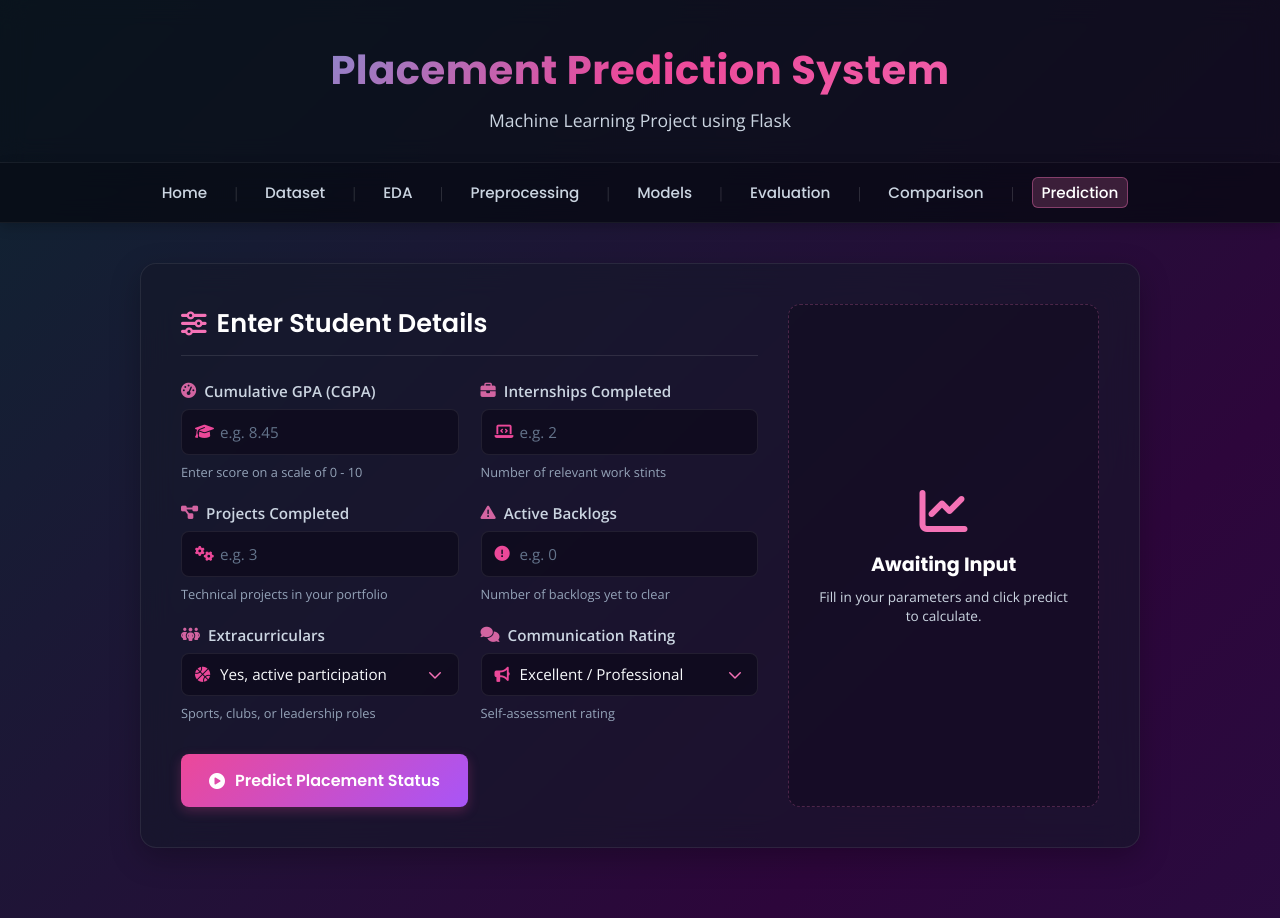
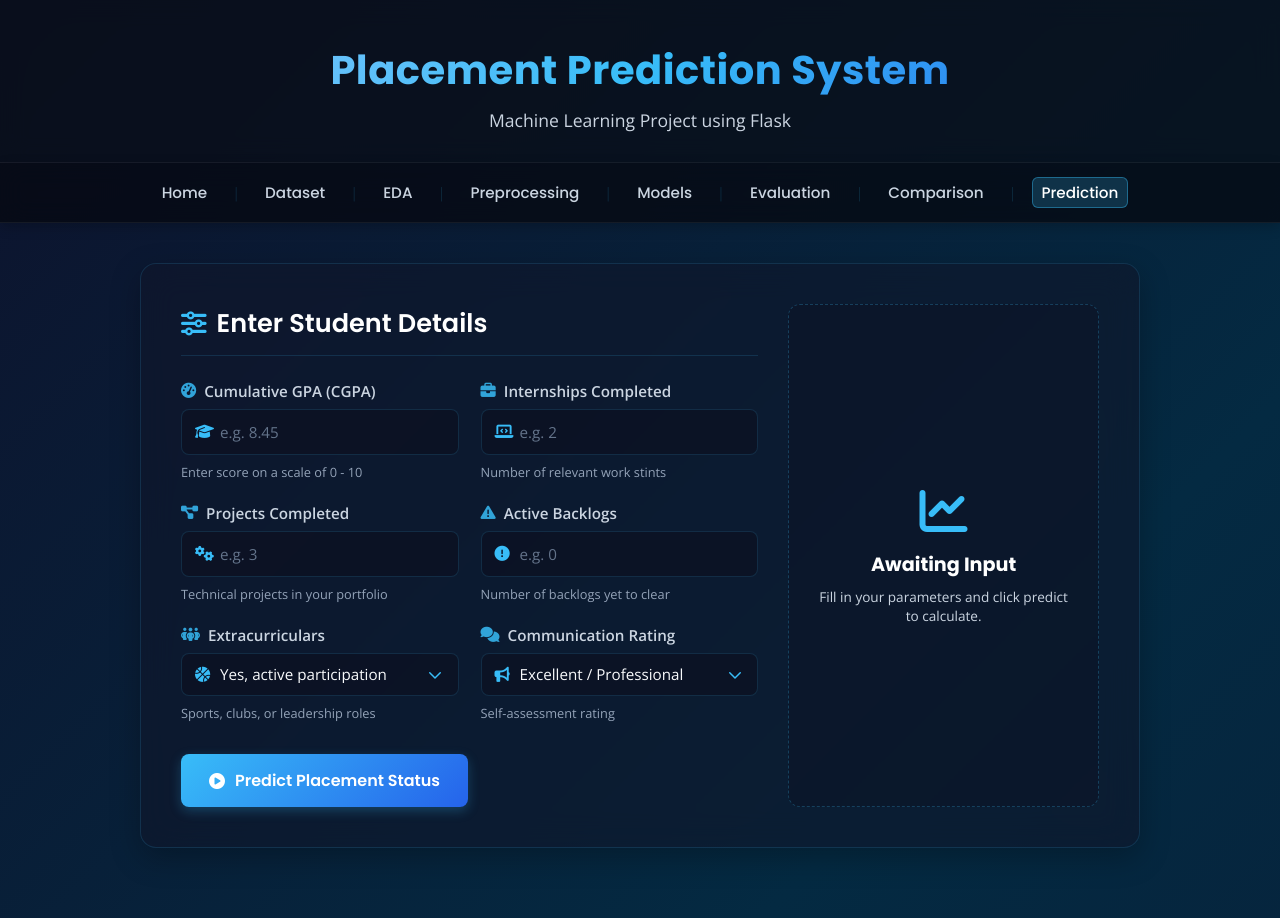
Before and after one commit to sreecharan-06/placement-prediction-system, a Flask app: page /prediction in a window 1280 px wide. Run offline with Flask 3, Linux system fonts and the light colour scheme.

Commit message:
Update accents to electric blue and expand background gradient colors

```diff
--- a/app/static/css/styles.css
+++ b/app/static/css/styles.css
@@ -1,19 +1,19 @@
 /* ==========================================
-   PLACEMENT PREDICTION SYSTEM - ANIMATED AURORA MULTI-COLOR THEME
+   PLACEMENT PREDICTION SYSTEM - ANIMATED OCEAN CYBER THEME
    ========================================== */
 
 :root {
     --header-bg: rgba(9, 13, 22, 0.7);
     --navbar-bg: rgba(6, 9, 16, 0.75);
 
-    --card-bg: rgba(20, 24, 40, 0.6);
+    --card-bg: rgba(15, 23, 42, 0.6);
     --text-dark: #f8fafc;
-    --text-muted: #cbd5e1;
-    --border-color: rgba(255, 255, 255, 0.08);
+    --text-muted: #93c5fd;
+    --border-color: rgba(56, 189, 248, 0.15);
     --focus-color: #38bdf8;
 
-    --primary: #f472b6;
-    --primary-hover: #ec4899;
+    --primary: #38bdf8;
+    --primary-hover: #0ea5e9;
     --success: #34d399;
     --danger: #f87171;
 
@@ -31,8 +31,8 @@
 body {
     font-family: var(--font-body);
     color: var(--text-dark);
-    /* Animated multi-color shifting background */
-    background: linear-gradient(-45deg, #1e1b4b, #2d063b, #042f2e, #0f172a, #311042);
+    /* Animated multi-color shifting background with deep ocean blues and teals */
+    background: linear-gradient(-45deg, #0b1530, #042a42, #100b26, #073a5a, #00122e);
     background-size: 400% 400%;
     animation: gradientShift 20s ease infinite;
     min-height: 100vh;
@@ -57,7 +57,7 @@ body {
     font-weight: 700;
     letter-spacing: 0.5px;
     margin-bottom: 8px;
-    background: linear-gradient(135deg, #38bdf8 0%, #ec4899 50%, #f472b6 100%);
+    background: linear-gradient(135deg, #93c5fd 0%, #38bdf8 50%, #2563eb 100%);
     -webkit-background-clip: text;
     -webkit-text-fill-color: transparent;
 }
@@ -105,12 +105,12 @@ body {
 
 .nav-link.active {
     color: #ffffff;
-    background-color: rgba(244, 114, 182, 0.2);
-    box-shadow: inset 0 0 0 1px rgba(244, 114, 182, 0.4);
+    background-color: rgba(56, 189, 248, 0.2);
+    box-shadow: inset 0 0 0 1px rgba(56, 189, 248, 0.4);
 }
 
 .divider {
-    color: rgba(255, 255, 255, 0.15);
+    color: rgba(56, 189, 248, 0.15);
     user-select: none;
     font-size: 0.9rem;
 }
@@ -149,7 +149,7 @@ body {
     font-weight: 600;
     margin-bottom: 25px;
     color: #ffffff;
-    border-bottom: 1px solid rgba(255, 255, 255, 0.1);
+    border-bottom: 1px solid rgba(56, 189, 248, 0.15);
     padding-bottom: 12px;
     display: flex;
     align-items: center;
@@ -206,7 +206,7 @@ body {
 .input-icon {
     position: absolute;
     left: 14px;
-    color: #ec4899;
+    color: #38bdf8;
     font-size: 0.95rem;
     pointer-events: none;
 }
@@ -218,7 +218,7 @@ body {
     border-radius: 8px;
     font-size: 0.95rem;
     font-family: var(--font-body);
-    background-color: rgba(13, 9, 26, 0.7);
+    background-color: rgba(13, 18, 33, 0.7);
     color: #f8fafc;
     outline: none;
     transition: all 0.25s ease;
@@ -251,7 +251,7 @@ select.form-control {
 
 /* Button styles */
 .btn-primary {
-    background: linear-gradient(135deg, #ec4899 0%, #a855f7 100%);
+    background: linear-gradient(135deg, #38bdf8 0%, #2563eb 100%);
     color: #ffffff;
     border: none;
     border-radius: 8px;
@@ -267,7 +267,7 @@ select.form-control {
     gap: 10px;
     margin-top: 10px;
     width: 100%;
-    box-shadow: 0 4px 12px rgba(236, 72, 153, 0.25);
+    box-shadow: 0 4px 12px rgba(56, 189, 248, 0.25);
 }
 
 @media (min-width: 768px) {
@@ -310,8 +310,8 @@ select.form-control {
 
 /* Results Display */
 .results-card {
-    background-color: rgba(13, 9, 26, 0.4);
-    border: 1px dashed rgba(244, 114, 182, 0.25);
+    background-color: rgba(13, 18, 33, 0.4);
+    border: 1px dashed rgba(56, 189, 248, 0.25);
     border-radius: 12px;
     padding: 30px;
     display: flex;
@@ -329,7 +329,7 @@ select.form-control {
 
 .results-placeholder i {
     font-size: 3rem;
-    color: #f472b6;
+    color: #38bdf8;
     margin-bottom: 15px;
 }
 
```
Also changed, not shown: other parts of app/static/css/styles.css (+21 -21 lines).
